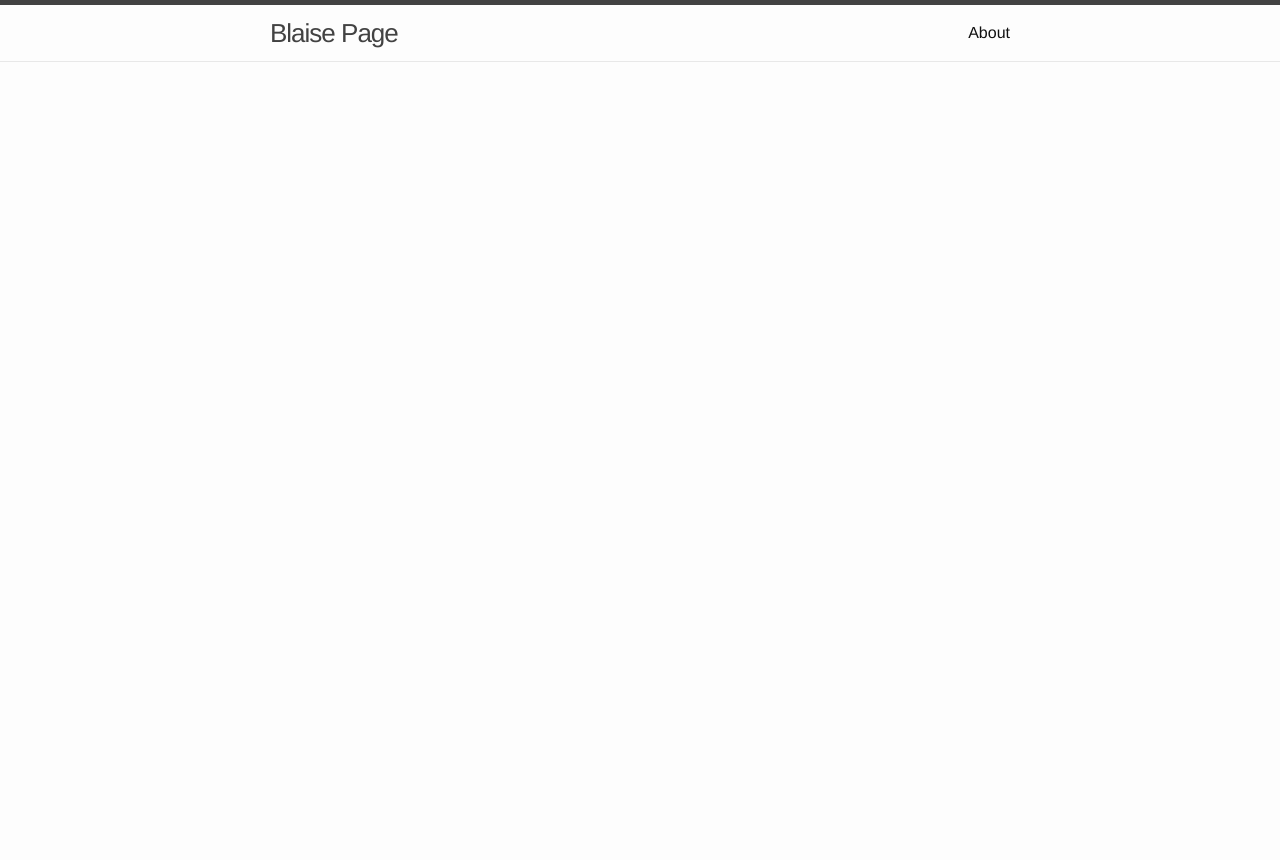
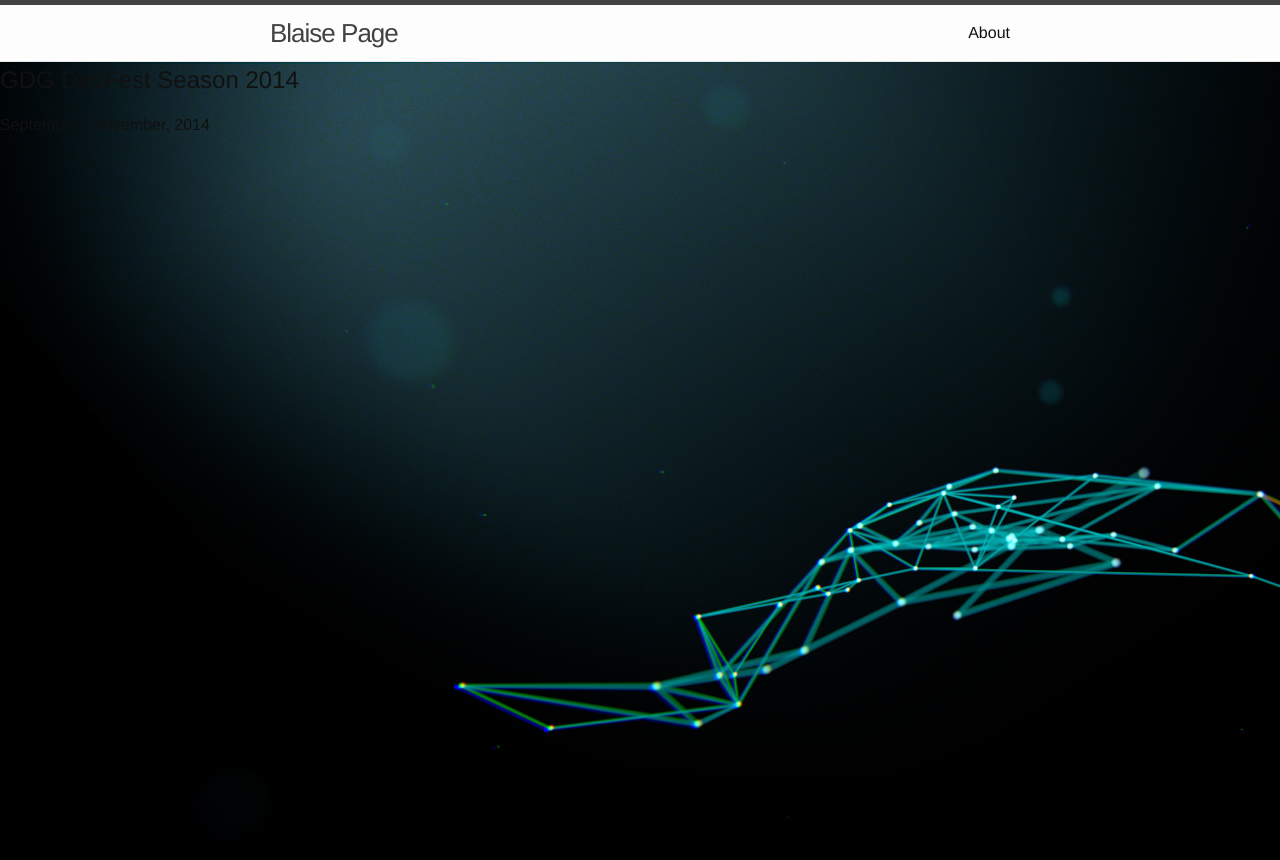
Before and after one commit to BlaisePage/BlaisePage.github.io, a Jekyll site: the page built from index.html, in a window 1280 px wide and 900 px high. Shown: the top 860 px of the window. Built offline with Jekyll 4.4.1, drawn with Linux system fonts in a browser that asks for light colours.

Commit message:
Update _config.yml

```diff
--- a/_config.yml
+++ b/_config.yml
@@ -18,3 +18,10 @@ github_username:  BlaisePage
 
 # Build settings
 markdown: kramdown
+
+# Hero Block
+heroImage: "hero.jpg"
+heroTitle: "GDG DevFest <typeout> 2014"
+eventDate: "September - November, 2014"
+typeoutTextValues: '"", "Season", "Ukraine", "Germany", "USA"'
+typeoutFallback: "Season"
```
